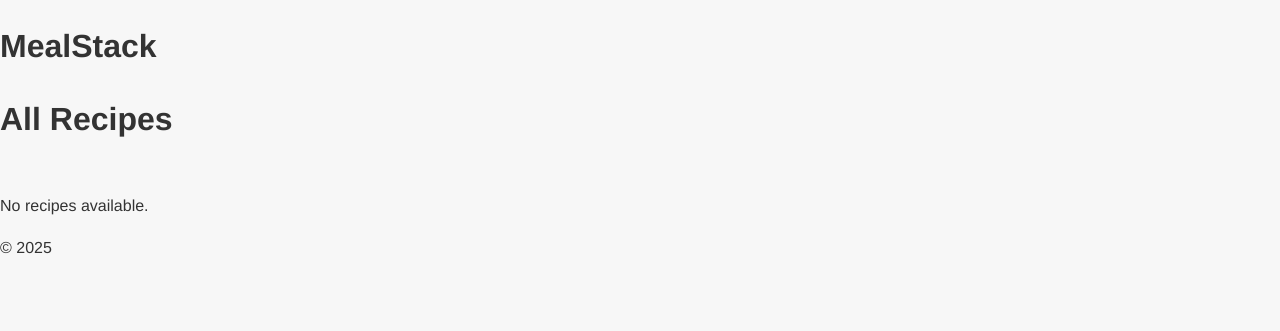
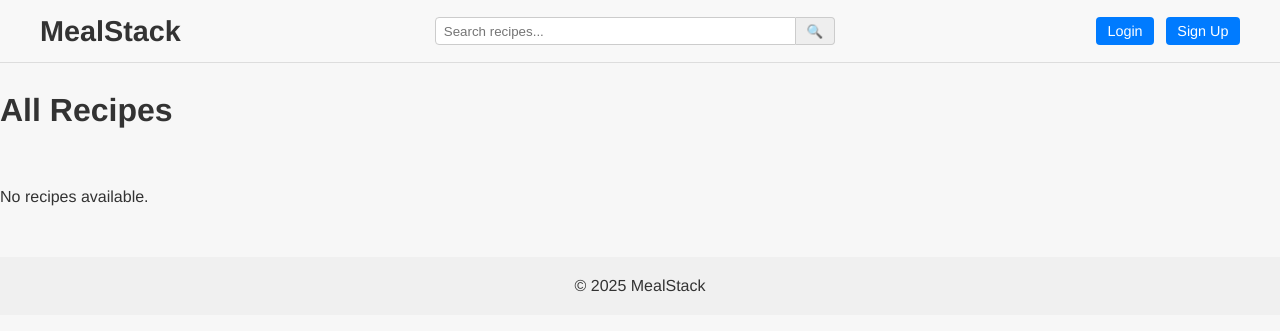
Before and after one commit to TrickShotMLG02/MealStack, a Django app: page /recipes/ in a window 1280 px wide. Shown: the top 331 px of the page. Run offline with Django 5.2, Linux system fonts and the light colour scheme; data that the repository does not hold is empty.

Commit message:
splitted css and html templates into separate files

```diff
--- /dev/null
+++ b/MealStack/static/css/footer.css
@@ -0,0 +1,6 @@
+.site-footer {
+    text-align: center;
+    padding: 1em 0;
+    background-color: #f0f0f0; /* optional */
+    margin-top: 2em;
+}
--- /dev/null
+++ b/MealStack/static/css/header.css
@@ -0,0 +1,60 @@
+.site-header {
+    background-color: #f8f8f8;
+    padding: 0.5em 1em;
+    border-bottom: 1px solid #ddd;
+}
+
+.header-container {
+    display: flex;
+    align-items: center;
+    justify-content: space-between;
+    max-width: 1200px;
+    margin: 0 auto;
+}
+
+.header-left .app-title {
+    margin: 0;
+    font-size: 1.8em;
+    font-weight: bold;
+}
+
+.header-center {
+    flex: 1;
+    text-align: center;
+}
+
+.search-form {
+    display: inline-flex;
+    width: 100%;
+    max-width: 400px;
+}
+
+.search-input {
+    flex: 1;
+    padding: 0.4em 0.6em;
+    border: 1px solid #ccc;
+    border-radius: 4px 0 0 4px;
+}
+
+.search-button {
+    padding: 0.4em 0.8em;
+    border: 1px solid #ccc;
+    border-left: 0;
+    border-radius: 0 4px 4px 0;
+    background-color: #eee;
+    cursor: pointer;
+}
+
+.header-right .btn {
+    margin-left: 0.5em;
+    padding: 0.4em 0.8em;
+    text-decoration: none;
+    background-color: #007bff;
+    color: #fff;
+    border-radius: 4px;
+    font-size: 0.9em;
+}
+
+.header-right .btn:hover {
+    background-color: #0056b3;
+}
--- a/MealStack/static/css/main.css
+++ b/MealStack/static/css/main.css
@@ -1,4 +1,17 @@
-/* Global */
+/*
+********************************
+Global Settings Across all Pages
+********************************
+*/
+
+
+
+/*
+*****************
+Settings for body
+*****************
+*/
+
 body {
     font-family: 'Helvetica Neue', Arial, sans-serif;
     background: #f7f7f7;
@@ -8,129 +21,26 @@ body {
     line-height: 1.6;
 }
 
-a {
-    color: #e74c3c;
-    text-decoration: none;
+
+/*
+*****************
+Settings for Links
+*****************
+*/
+
+a:link,
+a:visited {
+    color: #007bff;       /* same color for visited and unvisited */
+    text-decoration: none; /* optional */
 }
 
+/* On hover */
 a:hover {
+    color: #0056b3;
     text-decoration: underline;
 }
 
-/* Recipe container */
-.recipe-container {
-    max-width: 900px;
-    margin: 40px auto;
-    padding: 25px 30px;
-    background: #fff;
-    border-radius: 12px;
-    box-shadow: 0 8px 20px rgba(0,0,0,0.08);
+/* On active (clicking) */
+a:active {
+    color: #004080;
 }
-
-/* Title */
-.recipe-title {
-    font-size: 2.5rem;
-    color: #2c3e50;
-    margin-bottom: 15px;
-}
-
-/* Primary image */
-.recipe-image img {
-    width: 100%;
-    border-radius: 12px;
-    margin-bottom: 20px;
-    object-fit: cover;
-}
-
-/* Metadata */
-.recipe-meta {
-    font-size: 0.95rem;
-    color: #666;
-    margin-bottom: 20px;
-}
-
-/* Tags */
-.recipe-tags {
-    margin-bottom: 20px;
-}
-
-.tag {
-    display: inline-block;
-    background: #e74c3c;
-    color: #fff;
-    padding: 4px 12px;
-    border-radius: 20px;
-    margin-right: 5px;
-    font-size: 0.85rem;
-}
-
-/* Sections */
-.recipe-section {
-    margin-bottom: 30px;
-}
-
-.recipe-section h2 {
-    border-bottom: 2px solid #e74c3c;
-    padding-bottom: 5px;
-    margin-bottom: 15px;
-    color: #e74c3c;
-}
-
-/* Ingredients */
-.ingredients-list li {
-    margin-bottom: 8px;
-}
-
-/* Steps */
-.steps-list {
-    padding-left: 20px;
-    margin-bottom: 15px;
-}
-
-.steps-list li {
-    margin-bottom: 10px;
-}
-
-/* Nutrition */
-.nutrition-list li {
-    margin-bottom: 5px;
-}
-
-/* Responsive */
-@media (max-width: 600px) {
-    .recipe-container {
-        margin: 20px;
-        padding: 15px;
-    }
-
-    .recipe-title {
-        font-size: 2rem;
-    }
-}
-
-
-.recipe-grid {
-    display: grid;
-    grid-template-columns: repeat(auto-fill, minmax(250px, 1fr));
-    gap: 1.5em;
-    margin-top: 2em;
-}
-
-.recipe-card {
-    border: 1px solid #ccc;
-    border-radius: 8px;
-    padding: 1em;
-    text-align: center;
-    transition: box-shadow 0.3s;
-}
-
-.recipe-card:hover {
-    box-shadow: 0 2px 8px rgba(0,0,0,0.2);
-}
-
-.recipe-card img {
-    width: 100%;
-    height: 200px;
-    object-fit: cover;
-    border-radius: 6px;
-}
--- /dev/null
+++ b/MealStack/static/recipes/css/recipe_list.css
@@ -0,0 +1,25 @@
+.recipe-grid {
+    display: grid;
+    grid-template-columns: repeat(auto-fill, minmax(250px, 1fr));
+    gap: 1.5em;
+    margin-top: 2em;
+}
+
+.recipe-card {
+    border: 1px solid #ccc;
+    border-radius: 8px;
+    padding: 1em;
+    text-align: center;
+    transition: box-shadow 0.3s;
+}
+
+.recipe-card:hover {
+    box-shadow: 0 2px 8px rgba(0,0,0,0.2);
+}
+
+.recipe-card img {
+    width: 100%;
+    height: 200px;
+    object-fit: cover;
+    border-radius: 6px;
+}
--- a/MealStack/templates/base.html
+++ b/MealStack/templates/base.html
@@ -8,15 +8,13 @@
     {% block extra_css %}{% endblock %}  {# page-specific CSS goes here #}
 </head>
 <body>
-    <header>
-        <h1>MealStack</h1>
-    </header>
+    {% include 'components/header.html' %}
+
     <main>
         {% block content %}{% endblock %}
     </main>
-    <footer>
-        &copy; 2025
-    </footer>
+
+    {% include 'components/footer.html' %}
 
     {% block extra_js %}{% endblock %}  {# page-specific JS goes here #}
 </body>
--- /dev/null
+++ b/MealStack/templates/components/footer.html
@@ -0,0 +1,6 @@
+{% load static %}
+<link rel="stylesheet" href="{% static 'css/footer.css' %}">
+
+<footer class="site-footer">
+    &copy; 2025 MealStack
+</footer>
--- /dev/null
+++ b/MealStack/templates/components/header.html
@@ -0,0 +1,27 @@
+{% load static %}
+<link rel="stylesheet" href="{% static 'css/header.css' %}">
+
+<header class="site-header">
+    <div class="header-container">
+        <!-- App title / logo -->
+        <div class="header-left">
+            <h1 class="app-title">MealStack</h1>
+        </div>
+
+        <!-- Search bar -->
+        <div class="header-center">
+            <form method="get" action="{% url 'recipes:recipe_list' %}" class="search-form">
+                <input type="text" name="q" placeholder="Search recipes..." class="search-input">
+                <button type="submit" class="search-button">🔍</button>
+            </form>
+        </div>
+
+        <!-- Buttons / actions -->
+        <div class="header-right">
+            {% block header_buttons %}
+            <a href="#" class="btn">Login</a>
+            <a href="#" class="btn">Sign Up</a>
+            {% endblock %}
+        </div>
+    </div>
+</header>
--- a/MealStack/templates/recipes/recipe_detail.html
+++ b/MealStack/templates/recipes/recipe_detail.html
@@ -5,6 +5,7 @@
 
 {% block extra_css %}
 <link rel="stylesheet" href="{% static 'recipes/css/carousel.css' %}">
+<link rel="stylesheet" href="{% static 'recipes/css/recipe_details.css' %}">
 {% endblock %}
 
 {% block extra_js %}
--- a/MealStack/templates/recipes/recipe_list.html
+++ b/MealStack/templates/recipes/recipe_list.html
@@ -2,6 +2,10 @@
 {% load static %}
 
 {% block title %}All Recipes - MealStack{% endblock %}
+
+{% block extra_css %}
+<link rel="stylesheet" href="{% static 'recipes/css/recipe_list.css' %}">
+{% endblock %}
 
 {% block content %}
 <h1>All Recipes</h1>
```
Also changed, not shown: MealStack/static/recipes/css/recipe_details.css (added, +99 -0 lines).
